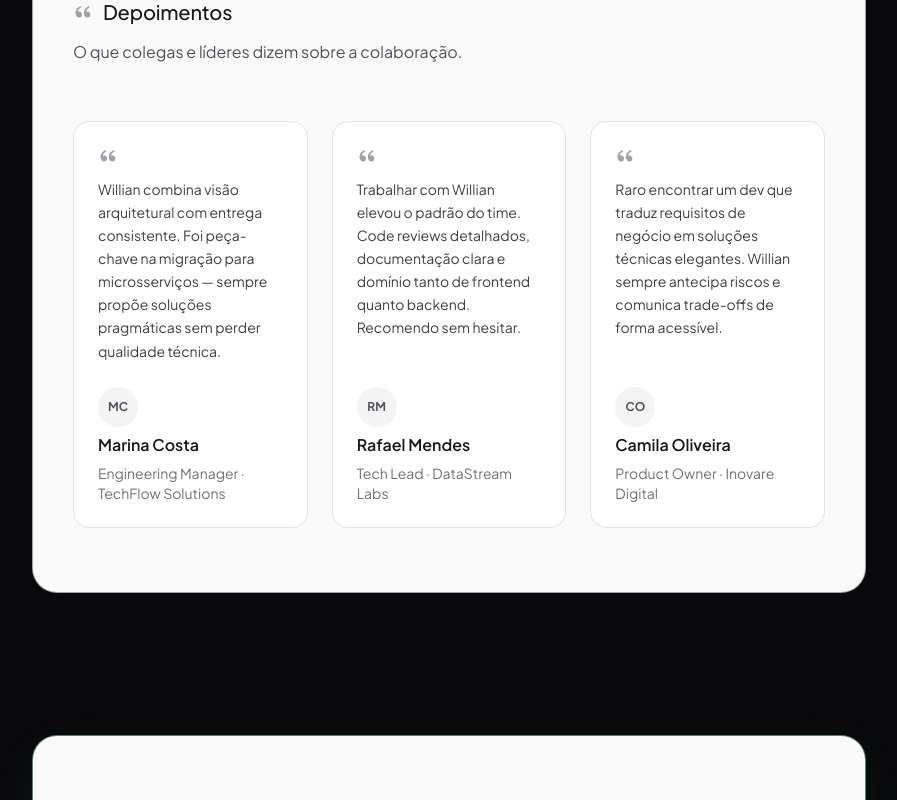
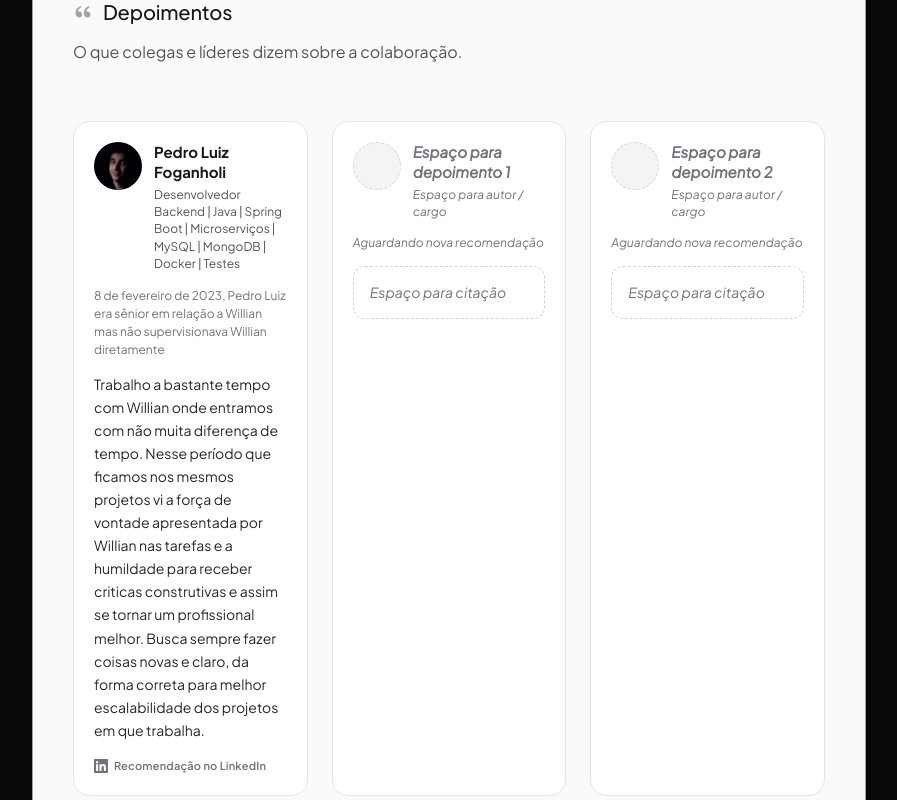
Before and after one commit to WillianWRS/portfolio-dev-fullstack, an Angular app: page / in a window 1280 px wide. Shown: the part 4440-5240 px from the top of the page, without its empty margins (191-1088 px from the left). Built offline with nearby package versions, Linux system fonts and the light colour scheme.

Commit message:
feat(testimonials): add LinkedIn recommendation with empty slots

```diff
--- a/src/app/core/content/testimonials.content.ts
+++ b/src/app/core/content/testimonials.content.ts
@@ -1,37 +1,39 @@
 import type { TestimonialSource } from '../models/testimonial.model';
+
+function createEmptyTestimonialSlot(index: number): TestimonialSource {
+  return {
+    id: `testimonial-slot-${index}`,
+    placeholder: true,
+    placeholderIndex: index,
+    author: '',
+    roleBR: '',
+    roleEN: '',
+    contextBR: '',
+    contextEN: '',
+    avatarUrl: '',
+    sourceUrl: '',
+    quoteBR: '',
+    quoteEN: '',
+  };
+}
 
 export const TESTIMONIALS_SOURCE: readonly TestimonialSource[] = [
   {
-    id: 'marina-costa',
-    author: 'Marina Costa',
-    roleBR: 'Engineering Manager',
-    roleEN: 'Engineering Manager',
-    company: 'TechFlow Solutions',
+    id: 'pedro-foganholi',
+    author: 'Pedro Luiz Foganholi',
+    roleBR: 'Desenvolvedor Backend | Java | Spring Boot | Microserviços | MySQL | MongoDB | Docker | Testes',
+    roleEN: 'Backend Developer | Java | Spring Boot | Microservices | MySQL | MongoDB | Docker | Testing',
+    contextBR:
+      '8 de fevereiro de 2023, Pedro Luiz era sênior em relação a Willian mas não supervisionava Willian diretamente',
+    contextEN:
+      'February 8, 2023, Pedro Luiz was senior to Willian but did not directly supervise Willian',
+    avatarUrl: '/pedro.png',
+    sourceUrl: 'https://www.linkedin.com/in/willian-robert-scabora-85a94217b/details/recommendations/',
     quoteBR:
-      'Willian combina visão arquitetural com entrega consistente. Foi peça-chave na migração para microsserviços — sempre propõe soluções pragmáticas sem perder qualidade técnica.',
+      'Trabalho a bastante tempo com Willian onde entramos com não muita diferença de tempo. Nesse período que ficamos nos mesmos projetos vi a força de vontade apresentada por Willian nas tarefas e a humildade para receber criticas construtivas e assim se tornar um profissional melhor. Busca sempre fazer coisas novas e claro, da forma correta para melhor escalabilidade dos projetos em que trabalha.',
     quoteEN:
-      'Willian combines architectural vision with consistent delivery. He was key to our microservices migration — always proposing pragmatic solutions without sacrificing technical quality.',
+      'I have worked with Willian for quite a while; we joined around the same time. During the period we shared projects, I saw the drive Willian brings to tasks and the humility to accept constructive criticism and grow as a professional. He always seeks to do new things the right way, with scalability in mind for the projects he works on.',
   },
-  {
-    id: 'rafael-mendes',
-    author: 'Rafael Mendes',
-    roleBR: 'Tech Lead',
-    roleEN: 'Tech Lead',
-    company: 'DataStream Labs',
-    quoteBR:
-      'Trabalhar com Willian elevou o padrão do time. Code reviews detalhados, documentação clara e domínio tanto de frontend quanto backend. Recomendo sem hesitar.',
-    quoteEN:
-      'Working with Willian raised the team standard. Detailed code reviews, clear documentation, and mastery of both frontend and backend. I recommend him without hesitation.',
-  },
-  {
-    id: 'camila-oliveira',
-    author: 'Camila Oliveira',
-    roleBR: 'Product Owner',
-    roleEN: 'Product Owner',
-    company: 'Inovare Digital',
-    quoteBR:
-      'Raro encontrar um dev que traduz requisitos de negócio em soluções técnicas elegantes. Willian sempre antecipa riscos e comunica trade-offs de forma acessível.',
-    quoteEN:
-      'Rare to find a developer who translates business requirements into elegant technical solutions. Willian always anticipates risks and communicates trade-offs accessibly.',
-  },
+  createEmptyTestimonialSlot(1),
+  createEmptyTestimonialSlot(2),
 ];
--- a/src/app/core/i18n/translations.ts
+++ b/src/app/core/i18n/translations.ts
@@ -55,6 +55,11 @@ export type TranslationKey =
   | 'stacks.proficiencyLegend'
   | 'testimonials.heading'
   | 'testimonials.subtitle'
+  | 'testimonials.sourceLinkedIn'
+  | 'testimonials.placeholderTitle'
+  | 'testimonials.placeholderRole'
+  | 'testimonials.placeholderContext'
+  | 'testimonials.placeholderQuote'
   | 'contact.heading'
   | 'contact.subtitle'
   | 'contact.emailLabel'
@@ -136,6 +141,11 @@ const BR: Record<TranslationKey, string> = {
   'stacks.proficiencyLegend': 'PRO = produção diária · FAM = familiar · NEW = em estudo',
   'testimonials.heading': 'Depoimentos',
   'testimonials.subtitle': 'O que colegas e líderes dizem sobre a colaboração.',
+  'testimonials.sourceLinkedIn': 'Recomendação no LinkedIn',
+  'testimonials.placeholderTitle': 'Espaço para depoimento',
+  'testimonials.placeholderRole': 'Espaço para autor / cargo',
+  'testimonials.placeholderContext': 'Aguardando nova recomendação',
+  'testimonials.placeholderQuote': 'Espaço para citação',
   'contact.heading': 'Vamos conversar',
   'contact.subtitle':
     'Aberto a oportunidades full stack, consultorias técnicas e projetos desafiadores.',
@@ -218,6 +228,11 @@ const EN: Record<TranslationKey, string> = {
   'stacks.proficiencyLegend': 'PRO = daily production · FAM = familiar · NEW = learning',
   'testimonials.heading': 'Testimonials',
   'testimonials.subtitle': 'What colleagues and leaders say about working together.',
+  'testimonials.sourceLinkedIn': 'LinkedIn recommendation',
+  'testimonials.placeholderTitle': 'Testimonial slot',
+  'testimonials.placeholderRole': 'Space for author / role',
+  'testimonials.placeholderContext': 'Awaiting new recommendation',
+  'testimonials.placeholderQuote': 'Space for quote',
   'contact.heading': "Let's talk",
   'contact.subtitle':
     'Open to full stack opportunities, technical consulting, and challenging projects.',
--- a/src/app/core/services/portfolio-content.service.ts
+++ b/src/app/core/services/portfolio-content.service.ts
@@ -75,13 +75,33 @@ export class PortfolioContentService {
     const locale = this.localeService.locale();
     const isBR = locale === 'BR';
 
-    return TESTIMONIALS_SOURCE.map((item) => ({
-      id: item.id,
-      author: item.author,
-      role: isBR ? item.roleBR : item.roleEN,
-      company: item.company,
-      quote: isBR ? item.quoteBR : item.quoteEN,
-    }));
+    return TESTIMONIALS_SOURCE.map((item) => {
+      if (item.placeholder) {
+        const index = item.placeholderIndex ?? 0;
+
+        return {
+          id: item.id,
+          isPlaceholder: true,
+          author: `${translate(locale, 'testimonials.placeholderTitle')}${index > 0 ? ` ${index}` : ''}`,
+          role: translate(locale, 'testimonials.placeholderRole'),
+          context: translate(locale, 'testimonials.placeholderContext'),
+          avatarUrl: '',
+          sourceUrl: '',
+          quote: translate(locale, 'testimonials.placeholderQuote'),
+        };
+      }
+
+      return {
+        id: item.id,
+        isPlaceholder: false,
+        author: item.author,
+        role: isBR ? item.roleBR : item.roleEN,
+        context: isBR ? item.contextBR : item.contextEN,
+        avatarUrl: item.avatarUrl,
+        sourceUrl: item.sourceUrl,
+        quote: isBR ? item.quoteBR : item.quoteEN,
+      };
+    });
   });
 
   readonly stackCategories = computed<StackCategoryView[]>(() => {
--- a/src/app/features/home/home.scss
+++ b/src/app/features/home/home.scss
@@ -174,32 +174,6 @@
   color: rgb(82 82 91);
 }
 
-:host ::ng-deep .testimonial-card {
-  display: flex;
-  flex-direction: column;
-  justify-content: space-between;
-  gap: 1.5rem;
-  border-radius: 1rem;
-  border: 1px solid rgb(228 228 231);
-  background: rgb(255 255 255);
-  padding: 1.5rem;
-}
-
-:host ::ng-deep .testimonial-card__quote {
-  display: flex;
-  flex-direction: column;
-  gap: 0.75rem;
-  font-size: 0.875rem;
-  line-height: 1.65;
-  color: rgb(63 63 70);
-}
-
-:host ::ng-deep .testimonial-card__author {
-  display: flex;
-  flex-direction: column;
-  gap: 0.375rem;
-}
-
 :host ::ng-deep .contact-card {
   display: flex;
   flex-direction: column;
@@ -271,19 +245,6 @@
   color: rgb(4 120 87);
 }
 
-:host ::ng-deep .testimonial-card__avatar {
-  display: inline-flex;
-  align-items: center;
-  justify-content: center;
-  width: 2.5rem;
-  height: 2.5rem;
-  border-radius: 9999px;
-  background: rgb(244 244 245);
-  font-size: 0.75rem;
-  font-weight: 700;
-  color: rgb(82 82 91);
-}
-
 :host ::ng-deep .projects-empty {
   margin-top: 2.5rem;
   border-radius: 1rem;
--- a/src/app/features/home/sections/testimonials/testimonials.html
+++ b/src/app/features/home/sections/testimonials/testimonials.html
@@ -6,18 +6,48 @@
     </h2>
     <p class="section-card__subtitle">{{ localeService.t('testimonials.subtitle') }}</p>
 
-    <div class="mt-14 grid gap-6 md:grid-cols-3">
+    <div class="testimonials-grid mt-14">
       @for (item of content.testimonials(); track item.id) {
-        <figure class="testimonial-card">
-          <blockquote class="testimonial-card__quote" [attr.cite]="item.company">
-            <app-icon name="quote" />
+        <figure
+          class="testimonial-card"
+          [class.testimonial-card--placeholder]="item.isPlaceholder"
+        >
+          <figcaption class="testimonial-card__header">
+            @if (item.isPlaceholder) {
+              <span class="testimonial-card__avatar testimonial-card__avatar--placeholder" aria-hidden="true"></span>
+            } @else {
+              <img
+                class="testimonial-card__avatar"
+                [src]="item.avatarUrl"
+                [alt]="item.author"
+                width="48"
+                height="48"
+                loading="lazy"
+              />
+            }
+            <div class="testimonial-card__identity">
+              <span class="testimonial-card__name">{{ item.author }}</span>
+              <span class="testimonial-card__role">{{ item.role }}</span>
+            </div>
+          </figcaption>
+
+          <p class="testimonial-card__context">{{ item.context }}</p>
+
+          <blockquote class="testimonial-card__quote">
             <p>{{ item.quote }}</p>
           </blockquote>
-          <figcaption class="testimonial-card__author">
-            <span class="testimonial-card__avatar" aria-hidden="true">{{ initials(item.author) }}</span>
-            <span class="font-semibold text-zinc-900">{{ item.author }}</span>
-            <span class="text-sm text-zinc-500">{{ item.role }} · {{ item.company }}</span>
-          </figcaption>
+
+          @if (!item.isPlaceholder) {
+            <a
+              class="testimonial-card__source"
+              [href]="item.sourceUrl"
+              target="_blank"
+              rel="noopener noreferrer"
+            >
+              <app-icon name="linkedin" size="sm" />
+              <span>{{ localeService.t('testimonials.sourceLinkedIn') }}</span>
+            </a>
+          }
         </figure>
       }
     </div>
--- /dev/null
+++ b/src/app/features/home/sections/testimonials/testimonials.scss
@@ -0,0 +1,122 @@
+.testimonials-grid {
+  display: grid;
+  gap: 1.25rem;
+}
+
+@media (min-width: 768px) {
+  .testimonials-grid {
+    grid-template-columns: repeat(3, minmax(0, 1fr));
+    gap: 1.5rem;
+  }
+}
+
+.testimonial-card--placeholder {
+  border-style: dashed;
+  background: rgb(250 250 250);
+}
+
+.testimonial-card--placeholder .testimonial-card__name,
+.testimonial-card--placeholder .testimonial-card__role,
+.testimonial-card--placeholder .testimonial-card__context,
+.testimonial-card--placeholder .testimonial-card__quote {
+  color: rgb(113 113 122);
+  font-style: italic;
+}
+
+.testimonial-card--placeholder .testimonial-card__quote {
+  border: 1px dashed rgb(212 212 216);
+  border-radius: 0.75rem;
+  background: rgb(255 255 255);
+  padding: 0.875rem 1rem;
+}
+
+.testimonial-card__avatar--placeholder {
+  border: 1px dashed rgb(212 212 216);
+  background: rgb(244 244 245);
+}
+
+.testimonial-card {
+  display: flex;
+  flex-direction: column;
+  gap: 0.875rem;
+  border-radius: 1rem;
+  border: 1px solid rgb(228 228 231);
+  background: rgb(255 255 255);
+  padding: 1.25rem;
+}
+
+.testimonial-card__header {
+  display: flex;
+  align-items: flex-start;
+  gap: 0.75rem;
+}
+
+.testimonial-card__avatar {
+  width: 3rem;
+  height: 3rem;
+  flex-shrink: 0;
+  border-radius: 9999px;
+  object-fit: cover;
+  background: rgb(244 244 245);
+}
+
+.testimonial-card__identity {
+  display: flex;
+  min-width: 0;
+  flex-direction: column;
+  gap: 0.2rem;
+}
+
+.testimonial-card__name {
+  font-size: 0.9375rem;
+  font-weight: 700;
+  line-height: 1.35;
+  color: rgb(24 24 27);
+}
+
+.testimonial-card__role {
+  font-size: 0.75rem;
+  line-height: 1.45;
+  color: rgb(82 82 91);
+}
+
+.testimonial-card__context {
+  font-size: 0.75rem;
+  line-height: 1.5;
+  color: rgb(113 113 122);
+}
+
+.testimonial-card__quote {
+  margin: 0;
+  font-size: 0.875rem;
+  line-height: 1.65;
+  color: rgb(39 39 42);
+}
+
+.testimonial-card__quote p {
+  margin: 0;
+}
+
+.testimonial-card__source {
+  display: inline-flex;
+  align-items: center;
+  gap: 0.375rem;
+  align-self: flex-start;
+  margin-top: 0.125rem;
+  font-size: 0.6875rem;
+  font-weight: 600;
+  letter-spacing: 0.02em;
+  color: rgb(113 113 122);
+  text-decoration: none;
+  transition: color 0.2s ease;
+}
+
+.testimonial-card__source:hover {
+  color: rgb(10 102 194);
+}
+
+.testimonial-card__source:focus-visible {
+  outline: 2px solid rgb(10 102 194 / 0.45);
+  outline-offset: 2px;
+  border-radius: 0.25rem;
+}
--- a/src/app/features/home/sections/testimonials/testimonials.ts
+++ b/src/app/features/home/sections/testimonials/testimonials.ts
@@ -7,18 +7,10 @@ import { PortfolioContentService } from '@core/services/portfolio-content.servic
   selector: 'app-testimonials',
   imports: [AppIcon],
   templateUrl: './testimonials.html',
+  styleUrl: './testimonials.scss',
   changeDetection: ChangeDetectionStrategy.OnPush,
 })
 export class Testimonials {
   protected readonly localeService = inject(LocaleService);
   protected readonly content = inject(PortfolioContentService);
-
-  protected initials(author: string): string {
-    return author
-      .split(' ')
-      .map((part) => part.charAt(0))
-      .join('')
-      .slice(0, 2)
-      .toUpperCase();
-  }
 }
```
Also changed, not shown: src/app/core/models/testimonial.model.ts (+10 -2 lines), public/pedro.png (added).
